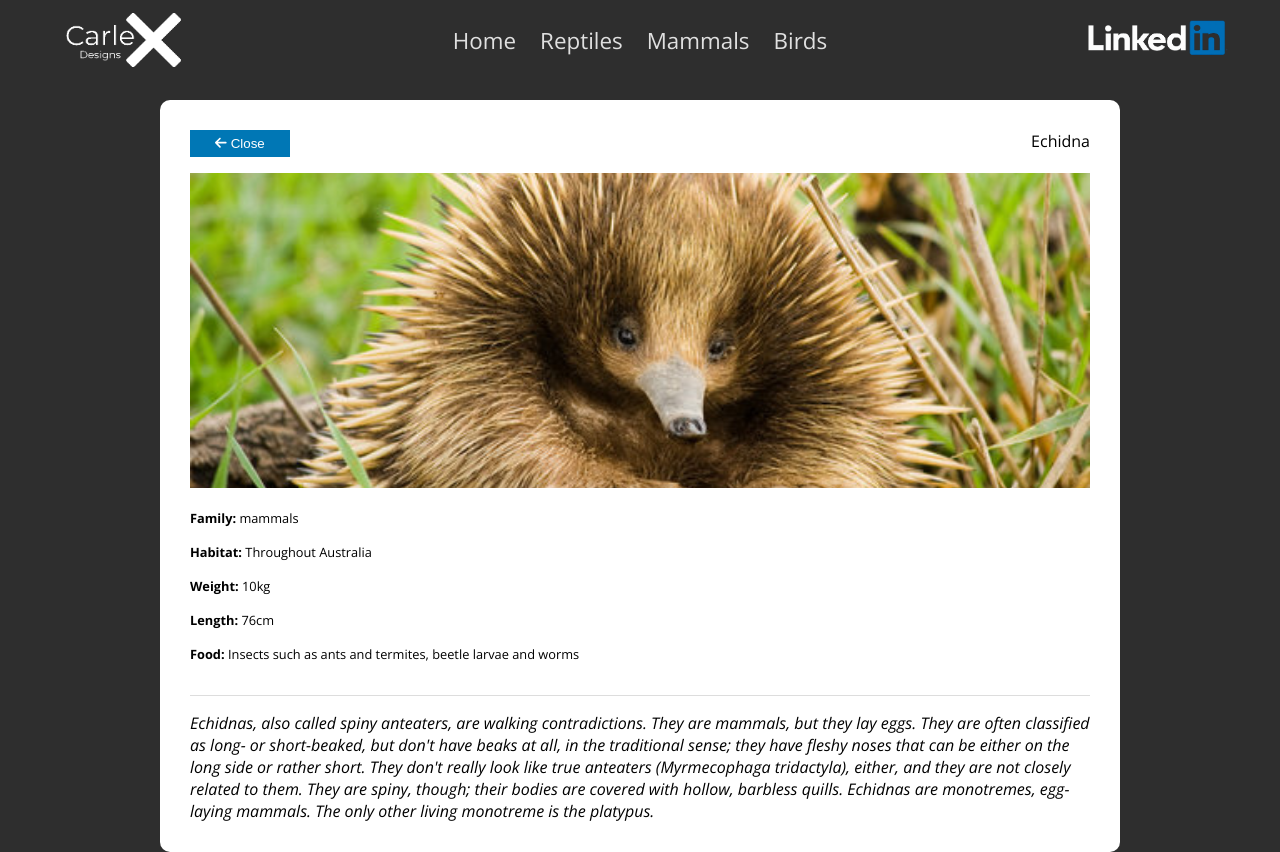
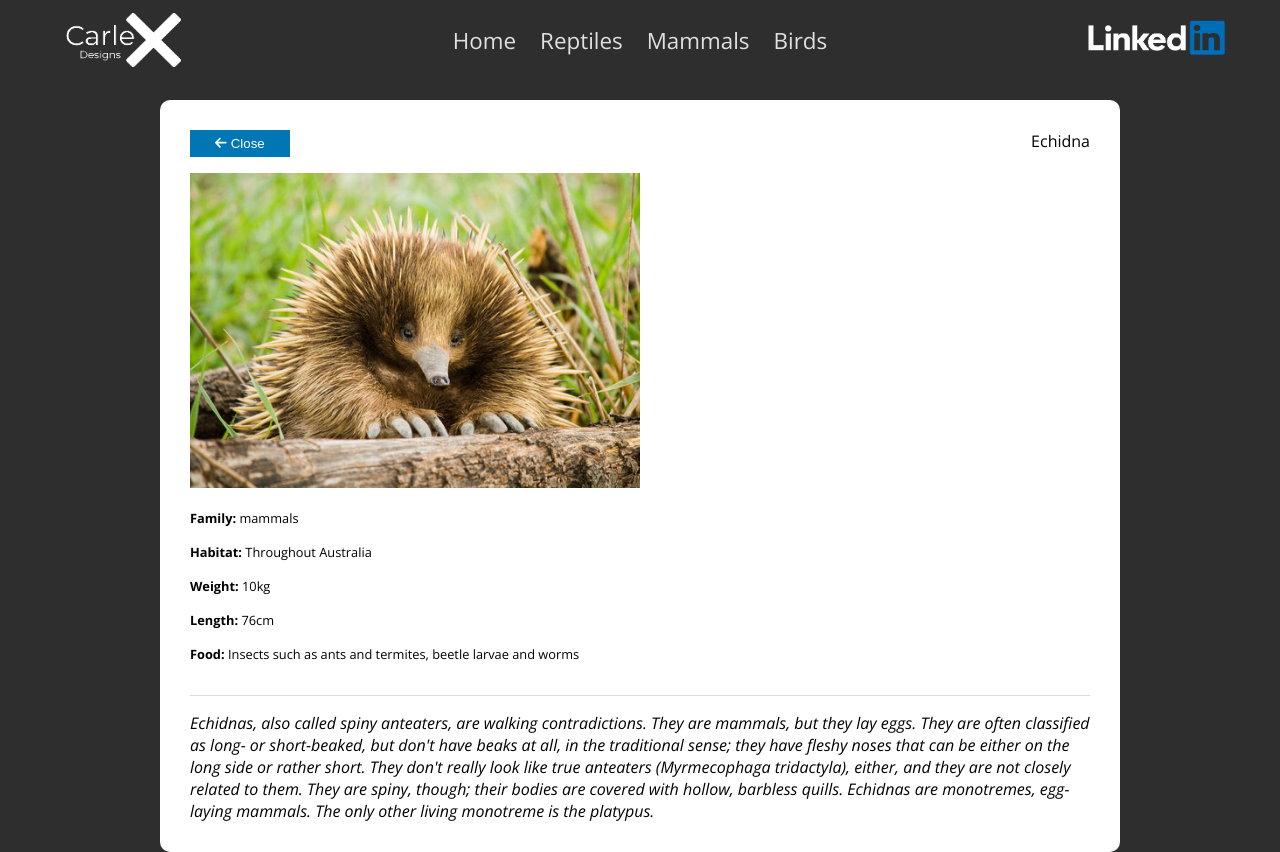
Before and after one commit to Endorze/zoo-react-project, a React (Vite) app: page /animal/1 in a window 1280 px wide. Built offline with nearby package versions, Linux system fonts and the light colour scheme.

Commit message:
hotfix: Fixed broken images

```diff
--- a/src/components/AnimalInfo/animalInfo.module.css
+++ b/src/components/AnimalInfo/animalInfo.module.css
@@ -25,7 +25,7 @@
 
 .animalInfo img,
 .animalInfo iframe {
-    width: 100%;
+    width: 50%;
     height: 315px;
     object-fit: cover;
     margin-bottom: 1rem;
```
